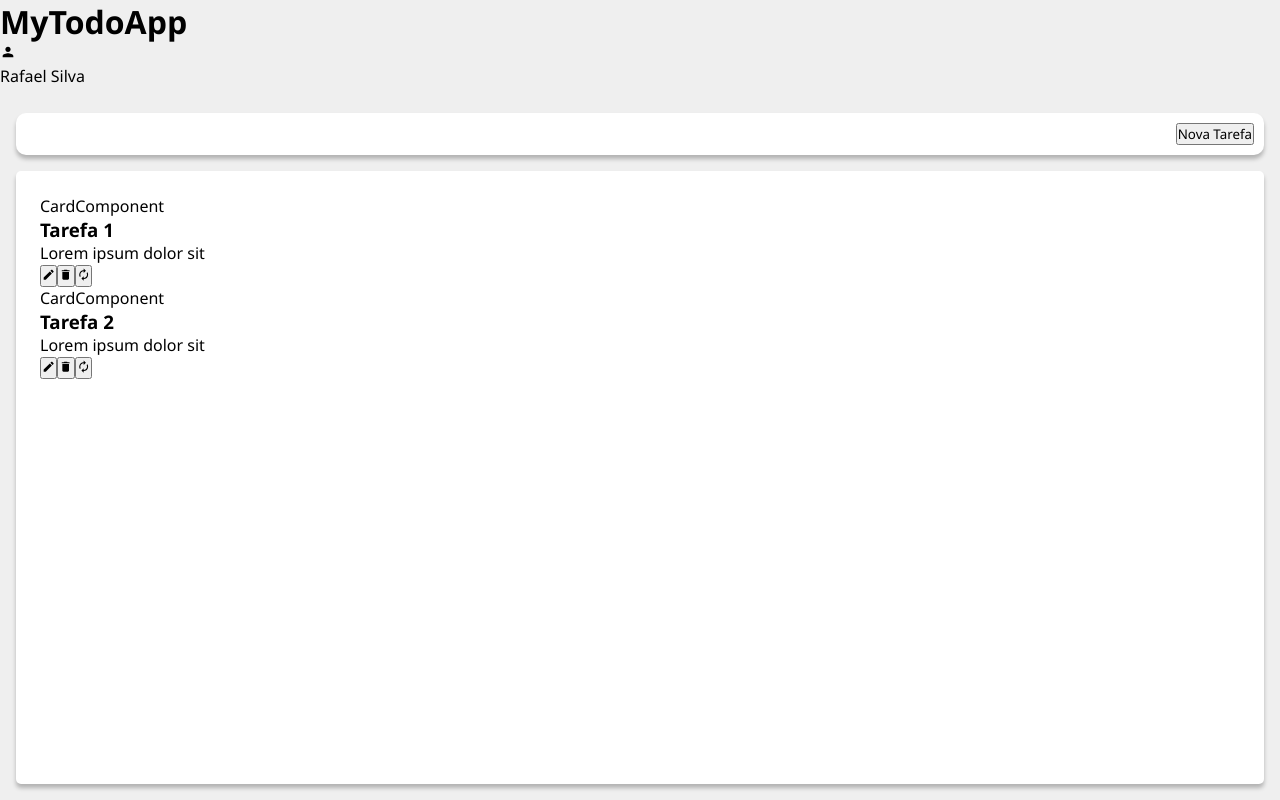
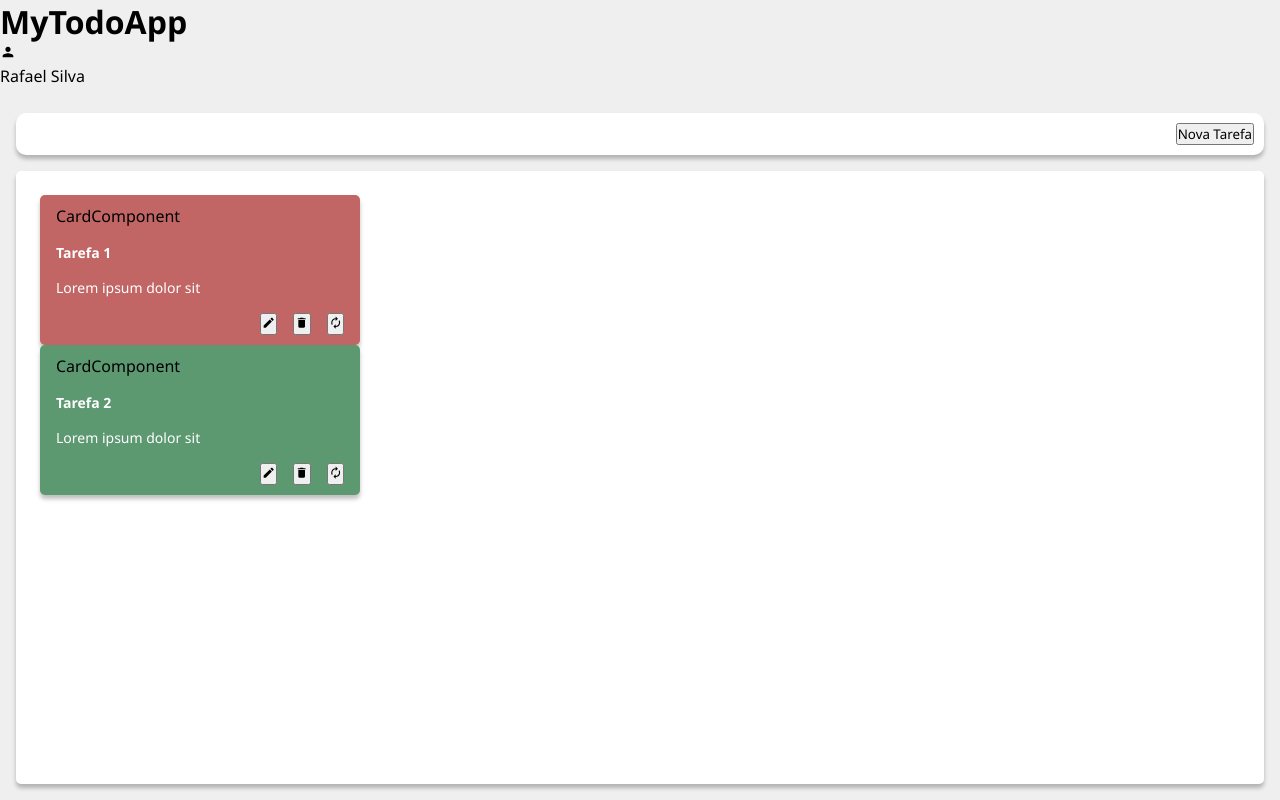
Before and after one commit to rsilvagit/my-todo-list, a React (Vite) app: page / in a window 1280 px wide. Built offline with nearby package versions, Linux system fonts and the light colour scheme.

Commit message:
card background dinamico

```diff
--- a/src/components/card/CardComponent.jsx
+++ b/src/components/card/CardComponent.jsx
@@ -3,9 +3,10 @@ import PropTypes from 'prop-types'
 import ButtonComponent from '../button/ButtonComponent'
 import { MdEdit, MdDelete, MdAutorenew } from 'react-icons/md'
 import { useNavigate } from 'react-router-dom'
+import * as Styled from './CardComponent.style'
 
 const CardComponent = ({ todo }) => {
-    const { id, title, description } = todo;
+    const { id, title, description, status} = todo;
     const navigate = useNavigate();
 
     const handleEdit= ()=>{
@@ -20,10 +21,10 @@ const CardComponent = ({ todo }) => {
     };
 
     return (
-        <div className='CardContainer'>CardComponent
-            <h3 className="Title">{title}</h3>
-            <p className='Description'>{description}</p>
-            <div className="ActionsContainer">
+        <Styled.CardContainer $status={status}>CardComponent
+            <Styled.Title>{title}</Styled.Title>
+            <Styled.Description>{description}</Styled.Description>
+            <Styled.ActionsContainer>
                 <ButtonComponent onClick={handleEdit}>
                     <MdEdit />
                 </ButtonComponent>
@@ -33,8 +34,8 @@ const CardComponent = ({ todo }) => {
                 <ButtonComponent onClick={changeStatus}>
                     <MdAutorenew />
                 </ButtonComponent>
-            </div>
-        </div>
+            </Styled.ActionsContainer>
+        </Styled.CardContainer>
     )
 }
 
--- a/src/components/card/CardComponent.style.jsx
+++ b/src/components/card/CardComponent.style.jsx
@@ -0,0 +1,48 @@
+import styled from 'styled-components'
+import PropTypes from 'prop-types'
+import { StyleUtils } from '../../utils/style';
+
+export const CardContainer  = styled.div`
+    display: flex;
+    width: 320px;
+    height: 150px;
+    padding: 16px;
+    flex-direction: column;
+    justify-content: center;
+    align-items: flex-start;
+    gap: 16px;
+    border-radius: 5px;
+    background: ${({$status}) => $status ? StyleUtils.Colors.sucess : StyleUtils.Colors.danger};//expressão que dianamiza a cor do background do card
+    box-shadow: 0px 4px 4px 0px rgba(0, 0, 0, 0.25);
+
+`;
+export const Title  = styled.h3`
+    color: #FFF;
+    font-size: 14px;
+    font-style: normal;
+    font-weight: 700;
+    line-height: normal;
+`;
+export const Description  = styled.p`
+    color: #FFF;
+    font-size: 14px;
+    font-style: normal;
+    font-weight: 400;
+    line-height: normal;
+    display: flex;
+    align-items: flex-start;
+    gap: 10px;
+    flex: 1 0 0;
+    align-self: stretch;
+`;
+export const ActionsContainer  = styled.div`
+    display: flex;
+    justify-content: flex-end;
+    align-items: flex-end;
+    gap: 16px;
+    align-self: stretch;
+`;
+
+CardContainer.propTypes = {
+    $status: PropTypes.bool
+}//criando a propiedade no card container
--- a/src/pages/todo/ToDoPage.jsx
+++ b/src/pages/todo/ToDoPage.jsx
@@ -2,9 +2,6 @@ import { useParams } from "react-router-dom"
 import { FormComponent } from "../../components/form/FormComponent"
 import { useEffect, useState } from "react";
 import { MockUtils } from '../../utils/mock'
-
-
-
 
 export const ToDoPage = () => {
    const { id } = useParams(); // useParams obtem se a query passada na url
```
